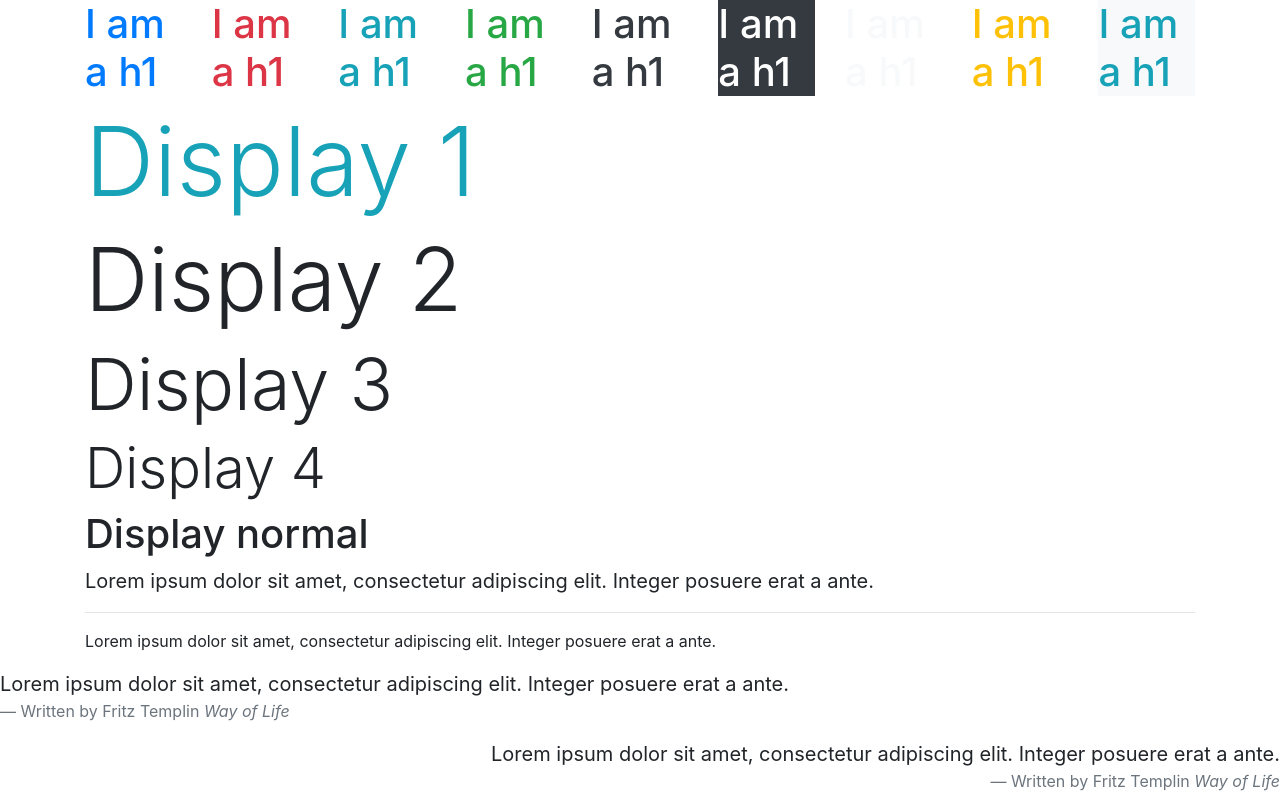
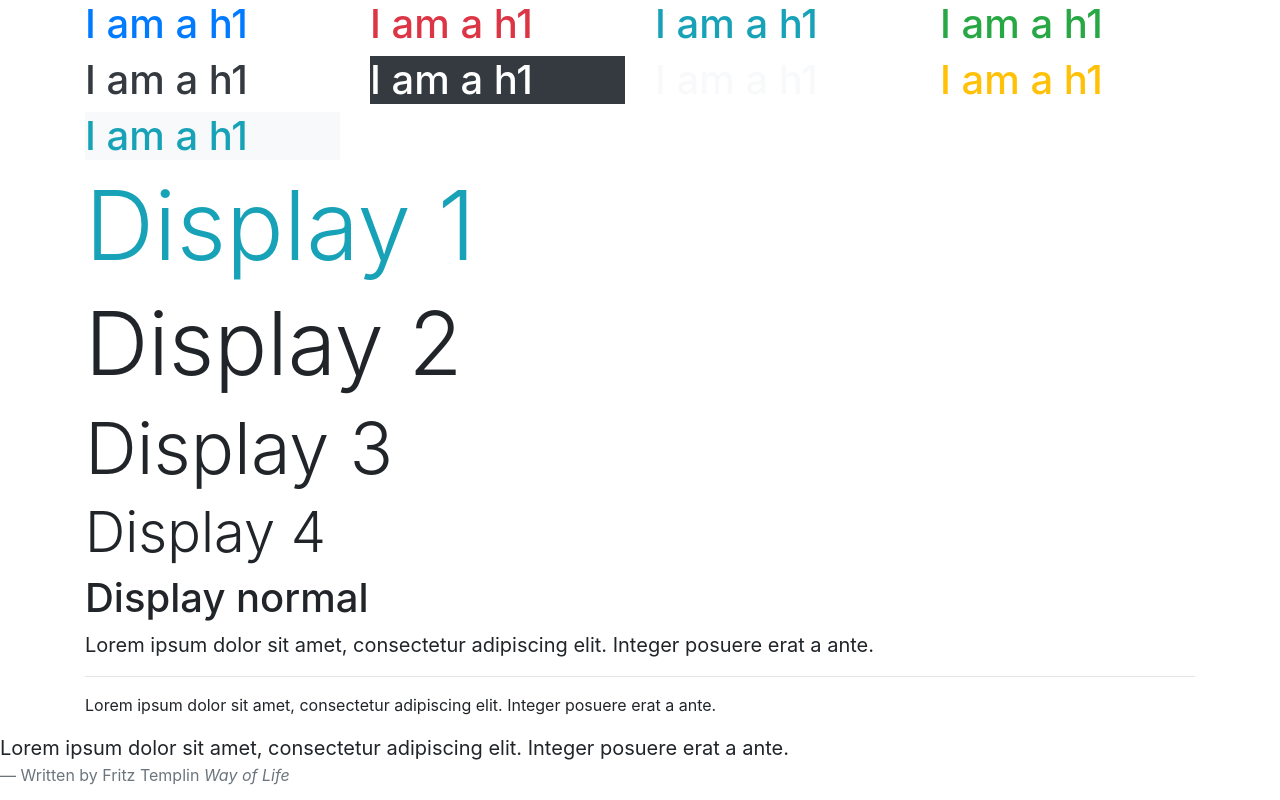
Before and after one commit to ftemplin/BootCamp, a plain HTML site: page BootStrap4/Colors/indexBs4Color.html in a window 1280 px wide. Shown: the top 800 px of the page. Drawn offline with nearby package versions, Linux system fonts and the light colour scheme.

Commit message:
Changed col sizes

```diff
--- a/BootStrap4/Colors/indexBs4Color.html
+++ b/BootStrap4/Colors/indexBs4Color.html
@@ -13,31 +13,31 @@
   <body>
     <div class="container">
       <div class="row">
-          <div class="col col-lg 6 col-md-4 col-sm-12">
+          <div class="col col-lg-3 col-md-4 col-sm-12">
           <h1 class="text-primary">I am a h1</h1>
           </div>
-          <div class="col col-lg 6 col-md-4 col-sm-12">
+          <div class="col col-lg-3 col-md-4 col-sm-12">
             <h1 class="text-danger">I am a h1</h1>
           </div>
-          <div class="col col-lg 6 col-md-4 col-sm-12">
+          <div class="col col-lg-3 col-md-4 col-sm-12">
             <h1 class="text-info">I am a h1</h1>
           </div>
-          <div class="col col-lg 6 col-md-4 col-sm-12">
+          <div class="col col-lg-3 col-md-4 col-sm-12">
             <h1 class="text-success">I am a h1</h1>
           </div>
-          <div class="col col-lg 6 col-md-4 col-sm-12">
+          <div class="col col-lg-3 col-md-4 col-sm-12">
             <h1 class="text-dark">I am a h1</h1>
           </div>
-          <div class="col col-lg 6 col-md-4 col-sm-12">
+          <div class="col col-lg-3 col-md-4 col-sm-12">
             <h1 class="text-white bg-dark">I am a h1</h1>
           </div>
-          <div class="col col-lg 6 col-md-4 col-sm-12">
+          <div class="col col-lg-3 col-md-4 col-sm-12">
             <h1 class="text-light">I am a h1</h1>
           </div>
-          <div class="col col-lg 6 col-md-4 col-sm-12">
+          <div class="col col-lg-3 col-md-4 col-sm-12">
             <h1 class="text-warning">I am a h1</h1>
           </div>
-          <div class="col col-lg 6 col-md-4 col-sm-12">
+          <div class="col col-lg-3 col-md-4 col-sm-12">
             <h1 class="text-info bg-light">I am a h1</h1>
           </div>
         </div>
@@ -116,11 +116,11 @@
 <div class="container">
   <p class="display-4">Margins</p>
     <button class="btn btn-info p-0">Normal</button>
-    <button class="btn btn-info m-1">padding 1</button>
-    <button class="btn btn-info m-2">padding 2</button>
-    <button class="btn btn-info m-3">padding 3</button>
-    <button class="btn btn-info m-4">padding 4</button>
-    <button class="btn btn-info m-5">padding 5</button>
+    <button class="btn btn-info m-1">Marginston>
+    <button class="btn btn-info m-2">Margins 2</button>
+    <button class="btn btn-info m-3">Margins 3</button>
+    <button class="btn btn-info m-4">Margins 4</button>
+    <button class="btn btn-info m-5">Margins 5</button>
 </div>
 
 
```
